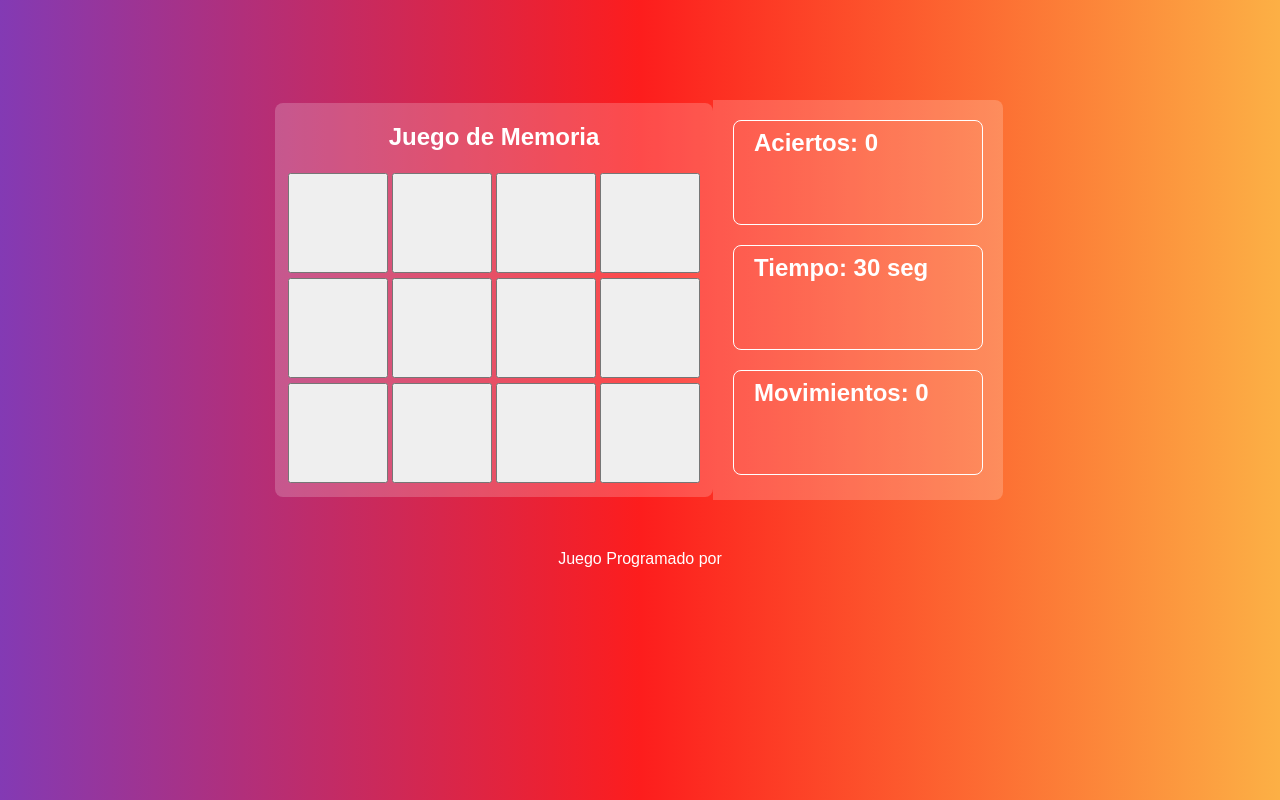
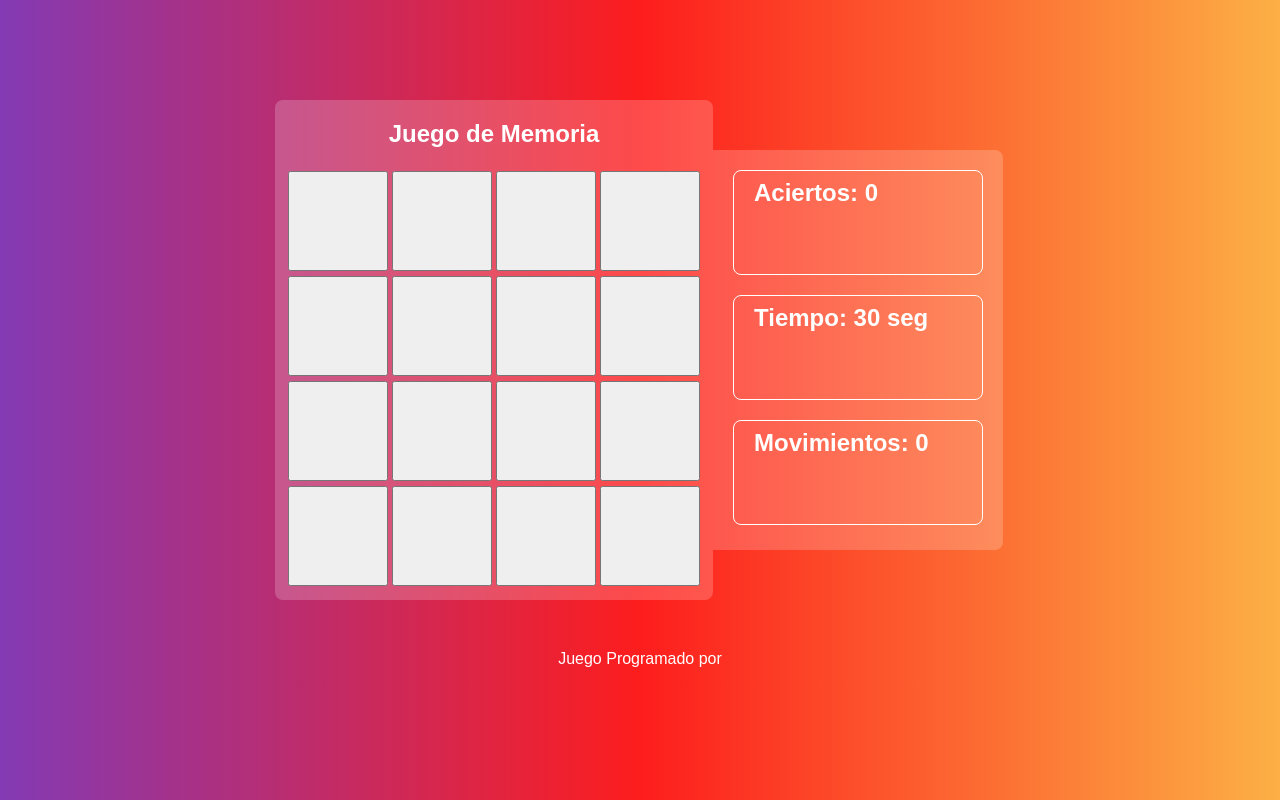
Before and after one commit to JHONDRASCODE/reto_juego, a plain HTML site: page index.html in a window 1280 px wide. Drawn offline with Linux system fonts and the light colour scheme.

Commit message:
se actualizo

```diff
--- a/index.html
+++ b/index.html
@@ -30,6 +30,12 @@
                     <td><button id="10" onclick="destapar(10)"></button></td>
                     <td><button id="11" onclick="destapar(11)"></button></td>
                 </tr>
+                <tr>
+                    <td><button id="8" onclick="destapar(12)"></button></td>
+                    <td><button id="9" onclick="destapar(13)"></button></td>
+                    <td><button id="10" onclick="destapar(14)"></button></td>
+                    <td><button id="11" onclick="destapar(15)"></button></td>
+                </tr>
             </table>
         </section>
         <section class="section2">
--- a/js/script.js
+++ b/js/script.js
@@ -1,5 +1,6 @@
-// Inicializacion de variables
+// Inicialización de variables
 let tarjetasDestapadas = 0;
+let tarjetasDestapadasAnteriores = 0;
 let tarjeta1 = null;
 let tarjeta2 = null;
 let primerResultado = null;
@@ -8,19 +9,19 @@ let movimientos = 0;
 let aciertos = 0;
 
 // Apuntado a documento HTML
-let mostrarMovimientos = document.getElementById( "movimientos" );
+let mostrarMovimientos = document.getElementById("movimientos");
 let mostrarAciertos = document.getElementById("aciertos");
 
 //generacion de numeros aleatorios
-let numeros = [1,1,2,2,3,3,4,4,5,5,6,6,7,7,8,8];
-numeros = numeros.sort(()=> {return  Math.random(-0.5 )});
+let numeros = [1, 1, 2, 2, 3, 3, 4, 4, 5, 5, 6, 6, 7, 7, 8, 8];
+numeros = numeros.sort(() => Math.random() - 0.5);
 console.log(numeros);
 
 //Primera Funcion
-function destapar(id){
- tarjetasDestapadas ++;
+function destapar(id) {
+  tarjetasDestapadas++;
   console.log(tarjetasDestapadas);
- if(tarjetasDestapadas == 1){
+  if (tarjetasDestapadas == 1) {
     //Mostrar promer numero
     tarjeta1 = document.getElementById(id);
     primerResultado = numeros[id];
@@ -28,10 +29,10 @@ function destapar(id){
 
     //desabilitar el primer boton
     tarjeta1.disabled = true;
- }else if(tarjetasDestapadas ==2){
+  } else if (tarjetasDestapadas == 2) {
     // mostrar segundo numero
     tarjeta2 = document.getElementById(id);
-    segundoResultado= numeros[id];
+    segundoResultado = numeros[id];
     tarjeta2.innerHTML = segundoResultado;
 
     // Deshabilitr segundo boton
@@ -42,13 +43,31 @@ function destapar(id){
     mostrarMovimientos.innerHTML = `Movimientos: ${movimientos}`;
 
     //comparar numeros y actualizar aciertos
-    if(primerResultado == segundoResultado){
+    if (tarjetasDestapadasAnteriores === 0) {
+      tarjetasDestapadasAnteriores = tarjetasDestapadas;
+    } else {
+      if (primerResultado === segundoResultado) {
         // encerrra contador tarjetas destapadas
         tarjetasDestapadas = 0;
 
         //Aumentar aciertos
         aciertos++;
-       mostrarAciertos.innerHTML=`Aciertos: ${aciertos}`;
+        mostrarAciertos.innerHTML = `Aciertos: ${aciertos}`;
+
+        if (aciertos === 8) {
+          mostrarAciertos.innerHTML = `Aciertos: ${aciertos} p`;
+        }
+      } else {
+        // mostrar momentanament valores y volver a tapar
+        setTimeout(() => {
+          tarjeta1.innerHTML = "";
+          tarjeta2.innerHTML = "";
+          tarjeta1.disabled = false;
+          tarjeta2.disabled = false;
+          tarjetasDestapadas = 0;
+          tarjetasDestapadasAnteriores = 0;
+        }, 2000);
       }
     }
   }
+}
```
Lines whose indentation alone changed are shown as unchanged.
